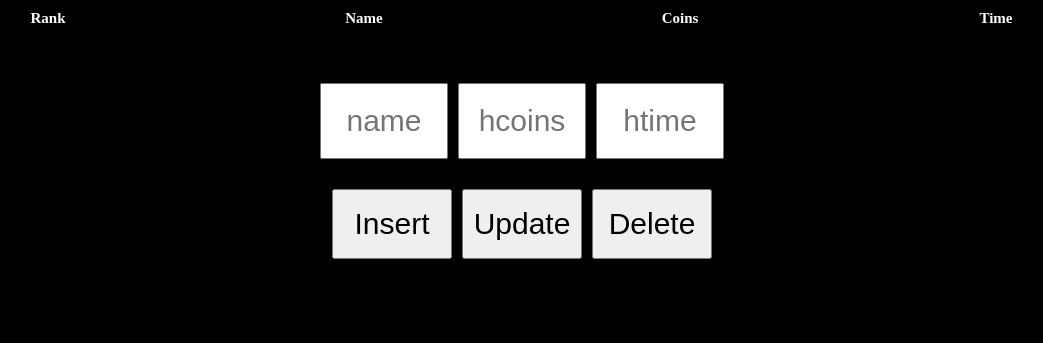
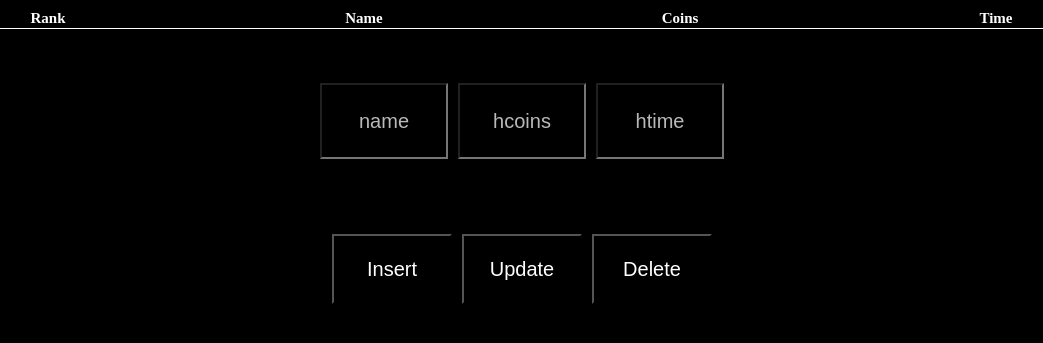
Before and after one commit to BR19-gh/Runman, a Flask app: page /runman/db in a window 1280 px wide. Shown: the top 343 px of the page, without its empty margins (118-1161 px from the left). Run offline with Flask 2, Linux system fonts and the light colour scheme; some libraries are stand-ins or nearby versions.

Commit message:
make it better

```diff
--- a/app/templates/Runman/Dashboard.html
+++ b/app/templates/Runman/Dashboard.html
@@ -57,10 +57,21 @@
     input,
     button {
         text-align: center;
-        font-size: 30px;
+        font-size: 20px;
         height: 70px;
         width: 120px;
         margin: 5px;
+        background-color: black;
+        color: white;
+    }
+
+    input::placeholder {
+        color: #b9b9b9;
+        margin-top: 50px;
+    }
+
+    button {
+        margin-top: 50px;
     }
 
     #listContainer {
@@ -95,7 +106,7 @@
     }
 
     .mainAlist div {
-        border-bottom: black solid 1px;
+        border-bottom: white solid 1px;
     }
 
     .alist div {
```
